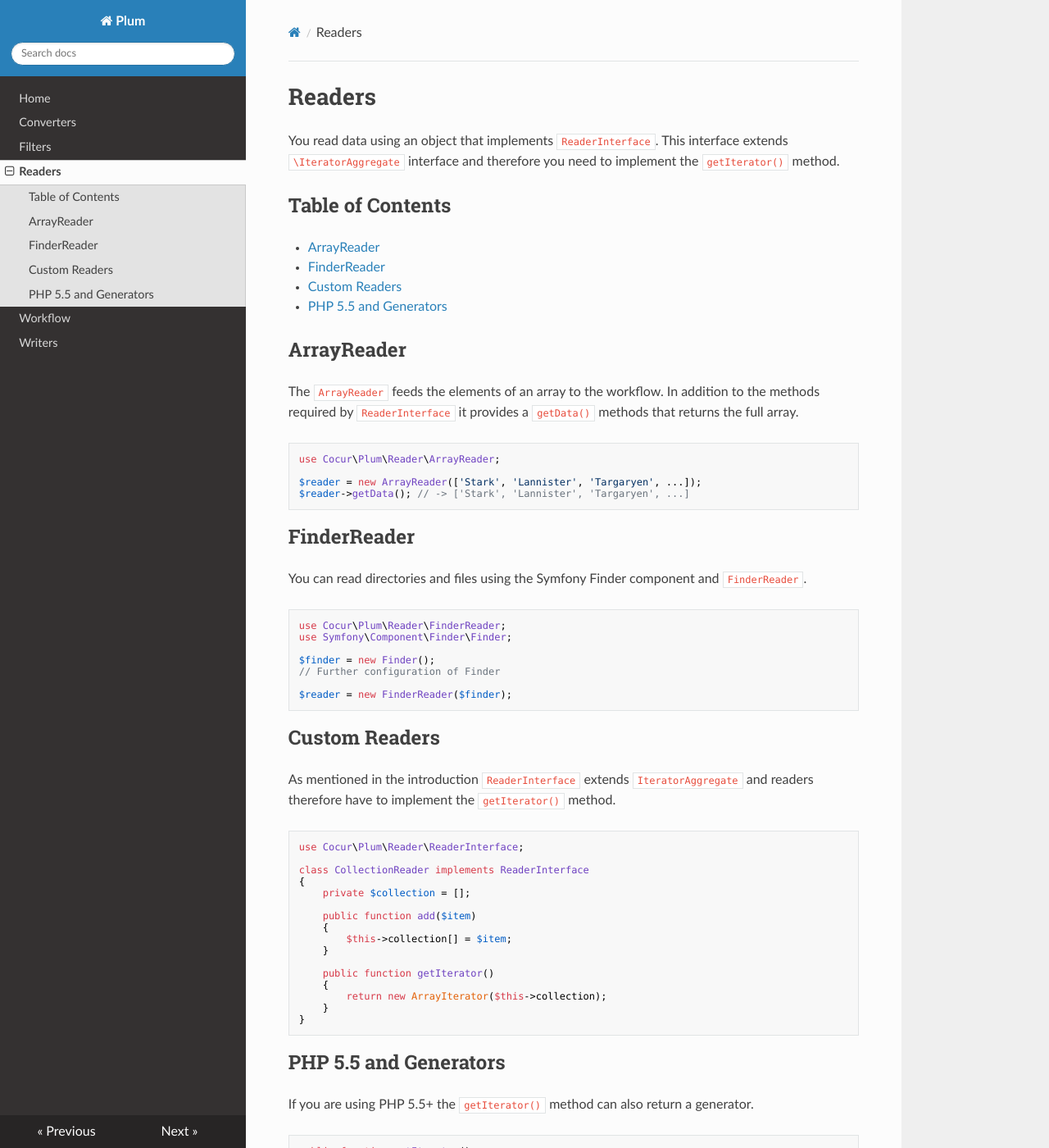
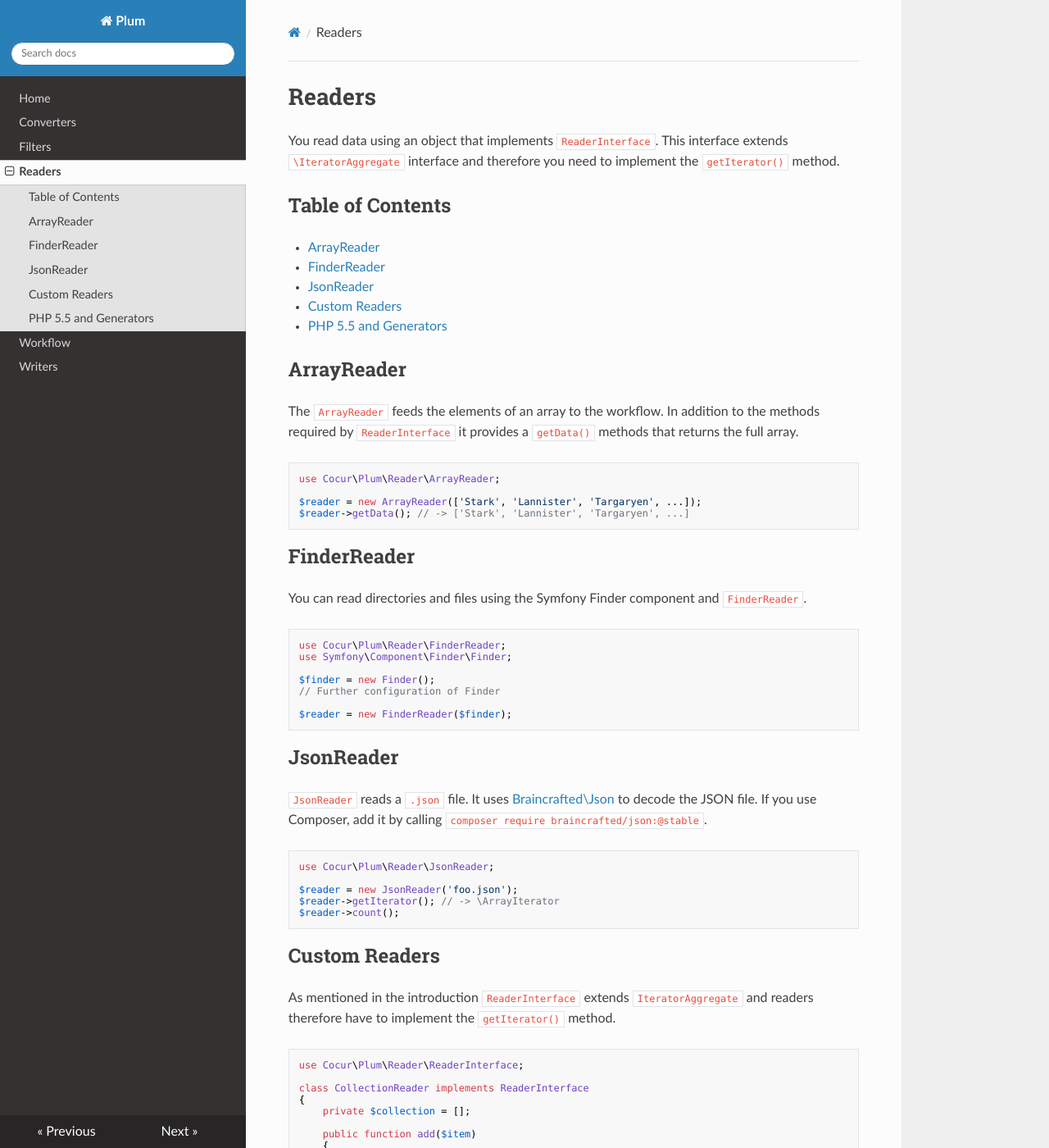
Before and after one commit to plumphp/plum, an MkDocs documentation site: the page built from docs/readers.md, in a window 1280 px wide and 1400 px high. Shown: the whole window at 82% size. Built offline with MkDocs 1.6.1, drawn with Linux system fonts in a browser that asks for light colours; nearby versions of some CDN libraries.

Commit message:
Update docs for JsonReader

````diff
--- a/docs/readers.md
+++ b/docs/readers.md
@@ -10,6 +10,7 @@ Table of Contents
 
 - [ArrayReader](#arrayreader)
 - [FinderReader](#finderreader)
+- [JsonReader](#jsonreader)
 - [Custom Readers](#custom-readers)
 - [PHP 5.5 and Generators](#php-55-and-generators)
 
@@ -41,6 +42,21 @@ $finder = new Finder();
 // Further configuration of Finder
 
 $reader = new FinderReader($finder);
+```
+
+
+JsonReader
+----------
+
+`JsonReader` reads a `.json` file. It uses [Braincrafted\Json](https://github.com/braincrafted/json) to decode the
+JSON file. If you use Composer, add it by calling `composer require braincrafted/json:@stable`.
+
+```php
+use Cocur\Plum\Reader\JsonReader;
+
+$reader = new JsonReader('foo.json');
+$reader->getIterator(); // -> \ArrayIterator
+$reader->count();
 ```
 
 
````
